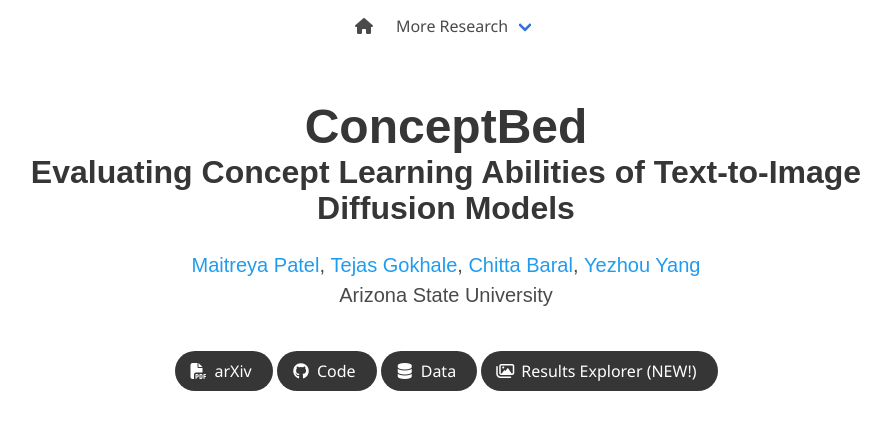
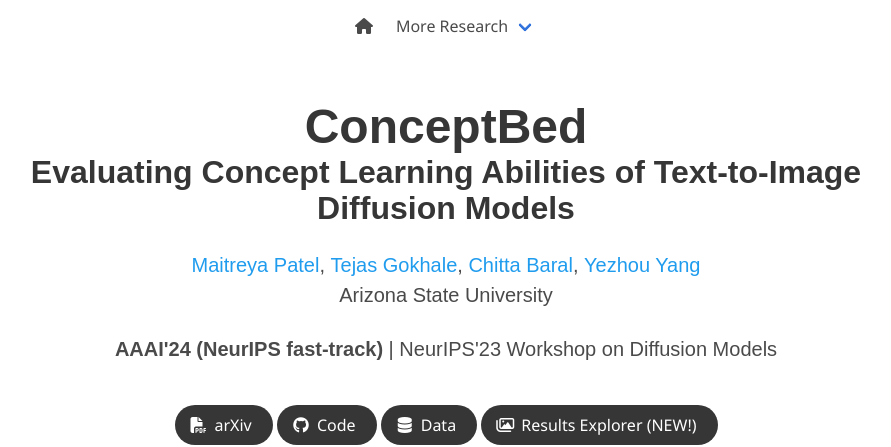
Before and after one commit to ConceptBed/conceptbed.github.io, a plain HTML site: page index.html in a window 1280 px wide. Shown: the top 447 px of the page, without its empty margins (194-1085 px from the left). Drawn offline with nearby package versions, Linux system fonts and the light colour scheme; some packages are replaced by stand-ins of ours; some icons are missing; a web font is replaced by a local one.

Commit message:
acceptance added

```diff
--- a/index.html
+++ b/index.html
@@ -158,6 +158,10 @@
             </div>
             <div class="is-size-5 publication-authors">
               Arizona State University
+            </div>
+            <br>
+            <div class="is-size-5 publication-authors">
+              <b>AAAI'24 (NeurIPS fast-track)</b> | NeurIPS'23 Workshop on Diffusion Models
             </div>
             <br>
             <div class="column has-text-centered">
```
